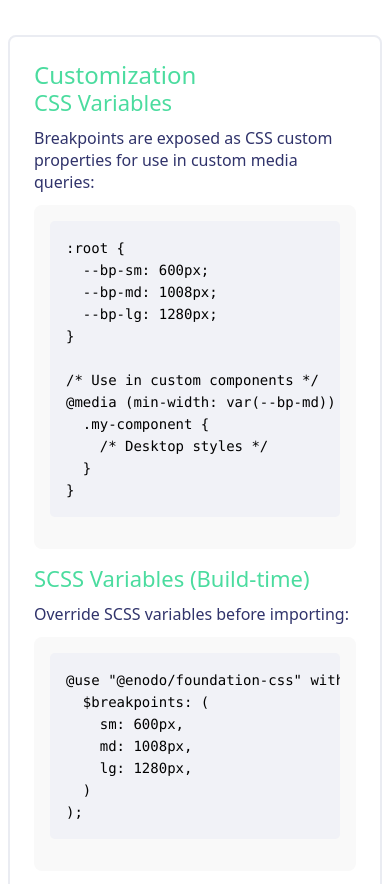
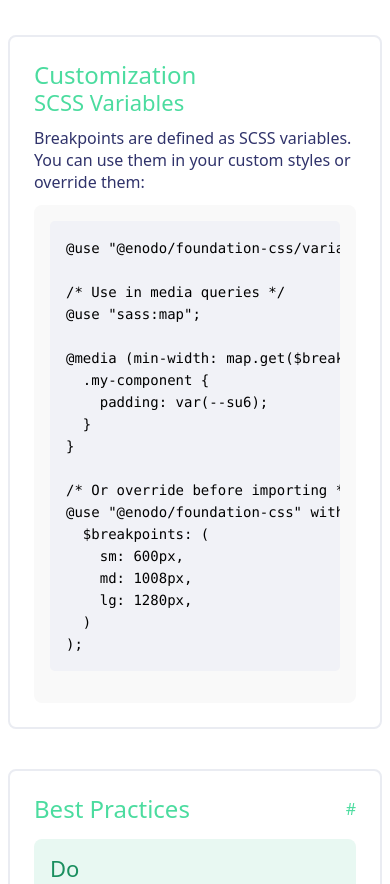
Before and after one commit to enodo-io/foundation-css, an Eleventy site: page docs/breakpoints.njk in a window 390 px wide. Shown: the part 1940-2824 px from the top of the page. Built offline with nearby package versions, Linux system fonts and the light colour scheme; Eleventy itself is replaced by a stand-in of ours; files that its build step writes are made by us from their sources.

Commit message:
removed breakpoints css variables --bp-*

```diff
--- a/docs/breakpoints.njk
+++ b/docs/breakpoints.njk
@@ -123,31 +123,25 @@ title: Breakpoints
 
   <div class="d-flex fd-column g4">
     <div>
-      <h3 class="fs-h4 fw-bold mb3">CSS Variables</h3>
+      <h3 class="fs-h4 fw-bold mb3">SCSS Variables</h3>
       <p class="fc-light-700 lh-relaxed mb3">
-        Breakpoints are exposed as CSS custom properties for use in custom media queries:
+        Breakpoints are defined as SCSS variables. You can use them in your custom styles or
+        override them:
       </p>
       <div class="bg-light-025 p4 bar-md">
-        <pre><code>:root {
-  --bp-sm: 600px;
-  --bp-md: 1008px;
-  --bp-lg: 1280px;
+        <pre><code>@use "@enodo/foundation-css/variables/breakpoints" as *;
+
+/* Use in media queries */
+@use "sass:map";
+
+@media (min-width: map.get($breakpoints, md)) {
+  .my-component {
+    padding: var(--su6);
+  }
 }
 
-/* Use in custom components */
-@media (min-width: var(--bp-md)) {
-  .my-component {
-    /* Desktop styles */
-  }
-}</code></pre>
-      </div>
-    </div>
-
-    <div>
-      <h3 class="fs-h4 fw-bold mb3">SCSS Variables (Build-time)</h3>
-      <p class="fc-light-700 lh-relaxed mb3">Override SCSS variables before importing:</p>
-      <div class="bg-light-025 p4 bar-md">
-        <pre><code>@use "@enodo/foundation-css" with (
+/* Or override before importing */
+@use "@enodo/foundation-css" with (
   $breakpoints: (
     sm: 600px,
     md: 1008px,
--- a/docs/sizing.njk
+++ b/docs/sizing.njk
@@ -650,7 +650,8 @@ title: Sizing concepts
   padding: var(--su4);
 }
 
-@media (min-width: var(--bp-md)) {
+/* Media queries need SCSS variables (evaluated at build-time) */
+@media (min-width: 1008px) {  /* $breakpoints.md */
   .my-container {
     padding: var(--su6);
   }
--- a/src/atomic/_breakpoints.scss
+++ b/src/atomic/_breakpoints.scss
@@ -1,9 +1,2 @@
 @forward "../variables/breakpoints";
 @use "../variables/breakpoints" as *;
-
-// Generate CSS custom properties for breakpoints
-:root {
-  @each $name, $value in $breakpoints {
-    --bp-#{$name}: #{$value};
-  }
-}
```
Also changed, not shown: LLMs.txt (+3 -11 lines), README.md.
